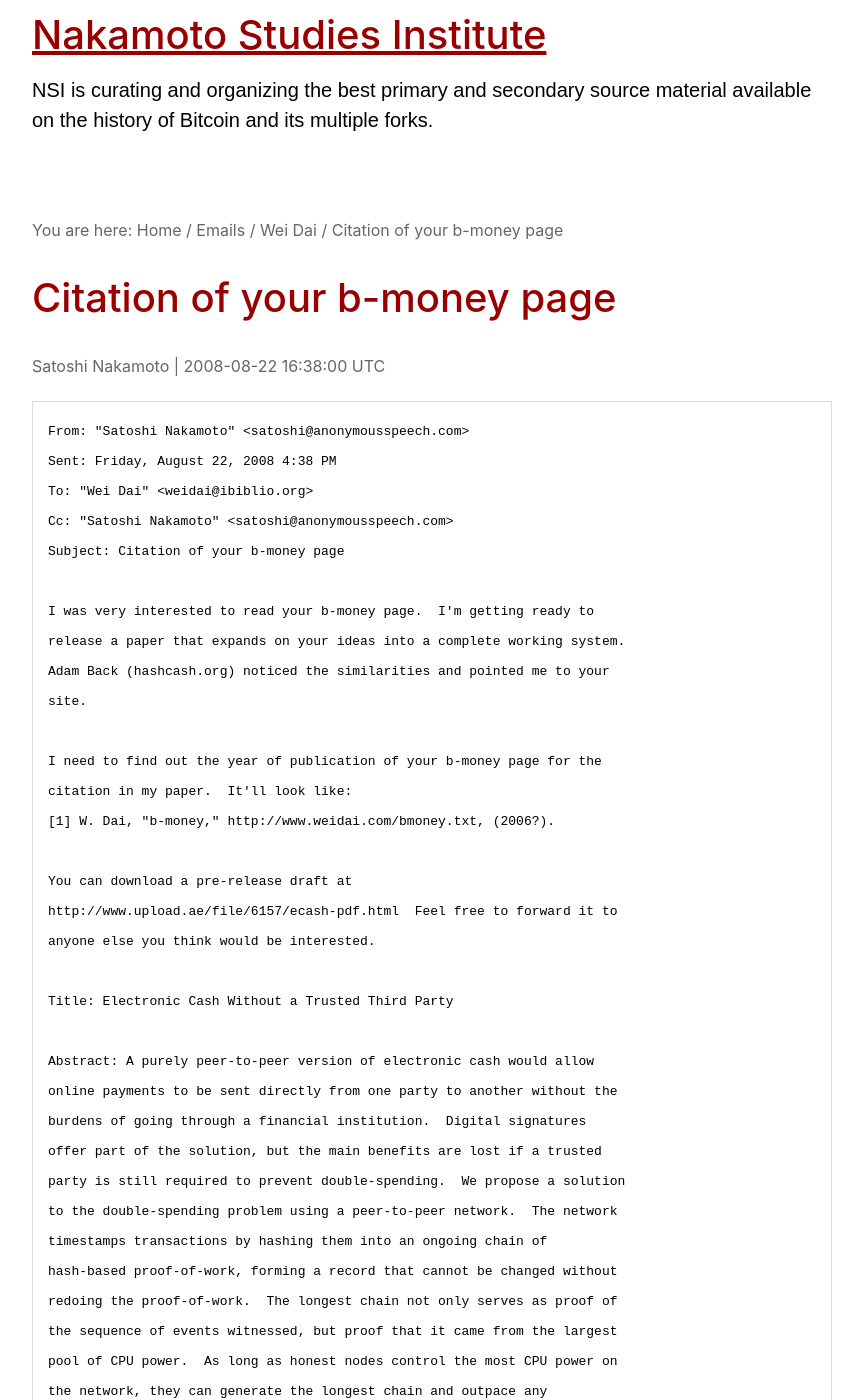
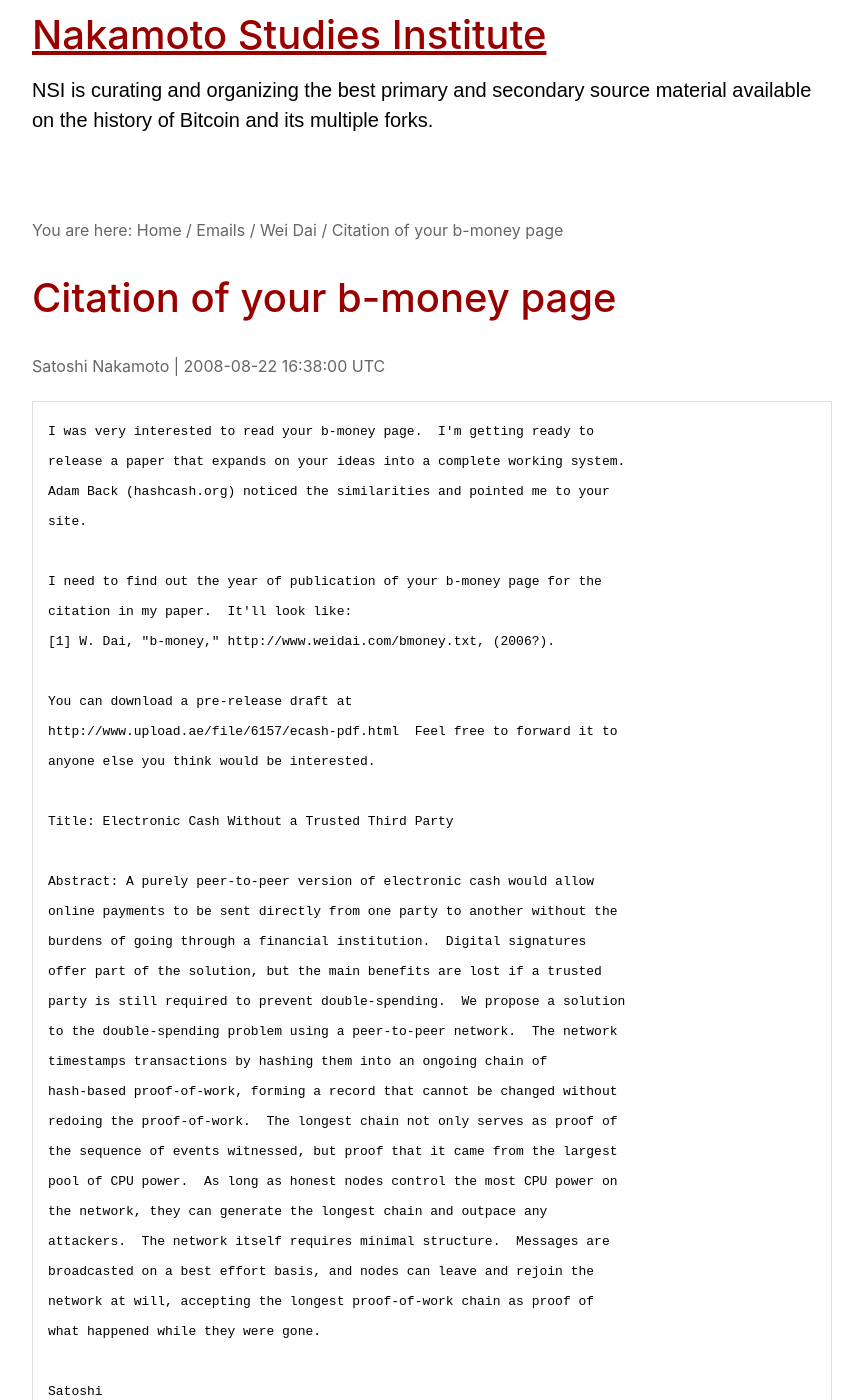
Before and after one commit to nakamotostudies/nakamotostudies.github.io, a Jekyll site: the page built from emails/dai/35.md, in a window 1280 px wide and 1400 px high. Shown: the whole window, without its empty margins (58-921 px from the left). Built offline with Jekyll 4.4.1, drawn with Linux system fonts in a browser that asks for light colours; our own code applies the rules of GitHub Pages for plain Markdown files; some of the changed text lies outside the part shown.

Commit message:
Update 35.md

```diff
--- a/emails/dai/35.md
+++ b/emails/dai/35.md
@@ -4,13 +4,7 @@
 
 <small>Satoshi Nakamoto | 2008-08-22 16:38:00 UTC</small>
 
-<pre>From: "Satoshi Nakamoto" <satoshi@anonymousspeech.com>
-Sent: Friday, August 22, 2008 4:38 PM
-To: "Wei Dai" <weidai@ibiblio.org>
-Cc: "Satoshi Nakamoto" <satoshi@anonymousspeech.com>
-Subject: Citation of your b-money page
-
-I was very interested to read your b-money page.  I'm getting ready to
+<pre>I was very interested to read your b-money page.  I'm getting ready to
 release a paper that expands on your ideas into a complete working system.
 Adam Back (hashcash.org) noticed the similarities and pointed me to your
 site.
```
